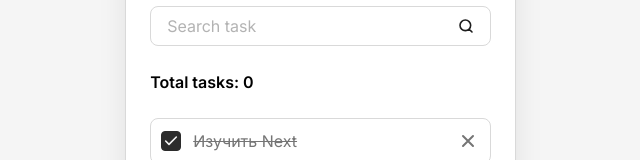
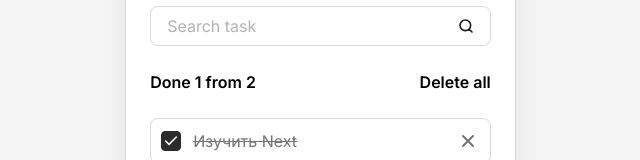
Before and after one commit to HelenVirtanen/react-app, a React (Vite) app: page / in a window 1280 px wide. Shown: the part 236-396 px from the top of the page, without its empty margins (312-952 px from the left). Built offline with nearby package versions, Linux system fonts and the light colour scheme.

Commit message:
feat(TodoInfo.jsx): add TodoInfo props

```diff
--- a/src/components/Todo.jsx
+++ b/src/components/Todo.jsx
@@ -14,7 +14,9 @@ const Todo = () => {
       <h1 className="todo__title">To Do List</h1>
       <AddTaskForm />
       <SearchTaskForm />
-      <TodoInfo />
+      <TodoInfo
+        total={tasks.length}
+        done={tasks.filter(({ isDone }) => isDone).length}/>
       <TodoList tasks={tasks} />
     </div>
   );
--- a/src/components/TodoInfo.jsx
+++ b/src/components/TodoInfo.jsx
@@ -1,12 +1,18 @@
-const TodoInfo = () => {
+const TodoInfo = (props) => {
+  const { total, done } = props;
+
+  const hasTasks = total > 0;
+
   return (
     <div className="todo__info">
       <div className="todo__total-tasks">
-        Total tasks: <span>0</span>
+        Done {done} from {total}
       </div>
-      <button className="todo__delete-all-button" type="button">
-        Delete all
-      </button>
+      {hasTasks && (
+        <button className="todo__delete-all-button" type="button">
+          Delete all
+        </button>
+      )}
     </div>
   );
 };
--- a/src/styles/components/todo.css
+++ b/src/styles/components/todo.css
@@ -44,11 +44,6 @@
   &:hover {
     color: var(--color-gray-4);
   }
-
-  &:not(.is-visible) {
-    opacity: 0;
-    visibility: hidden;
-  }
 }
 
 .todo__list,
```
